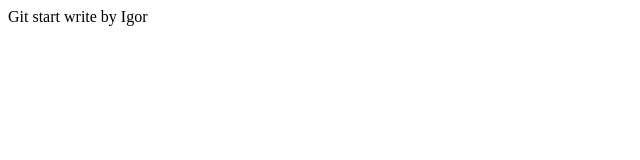
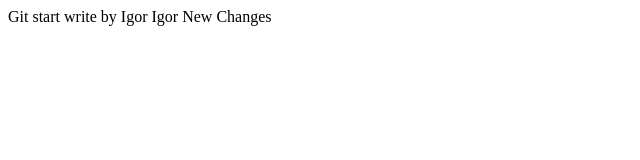
Before and after one commit to AleksandrGunko/git_start, a plain HTML site: page index.html in a window 1280 px wide. Shown: the whole page, without its empty margins (0-640 px from the left). Drawn offline with Linux system fonts and the light colour scheme.

Commit message:
Igor changes

```diff
--- a/index.html
+++ b/index.html
@@ -7,5 +7,8 @@
 
   Git start write by  Igor
 
+
+  Igor New Changes
+
 </body>
 </html>
```
